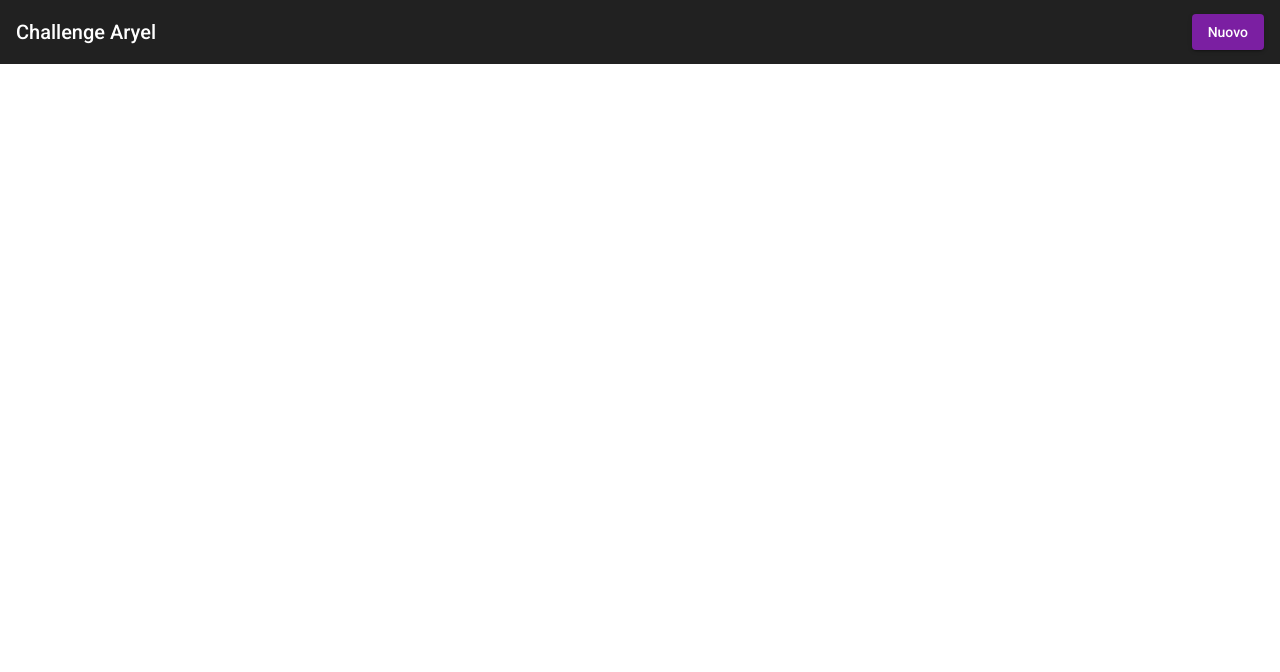
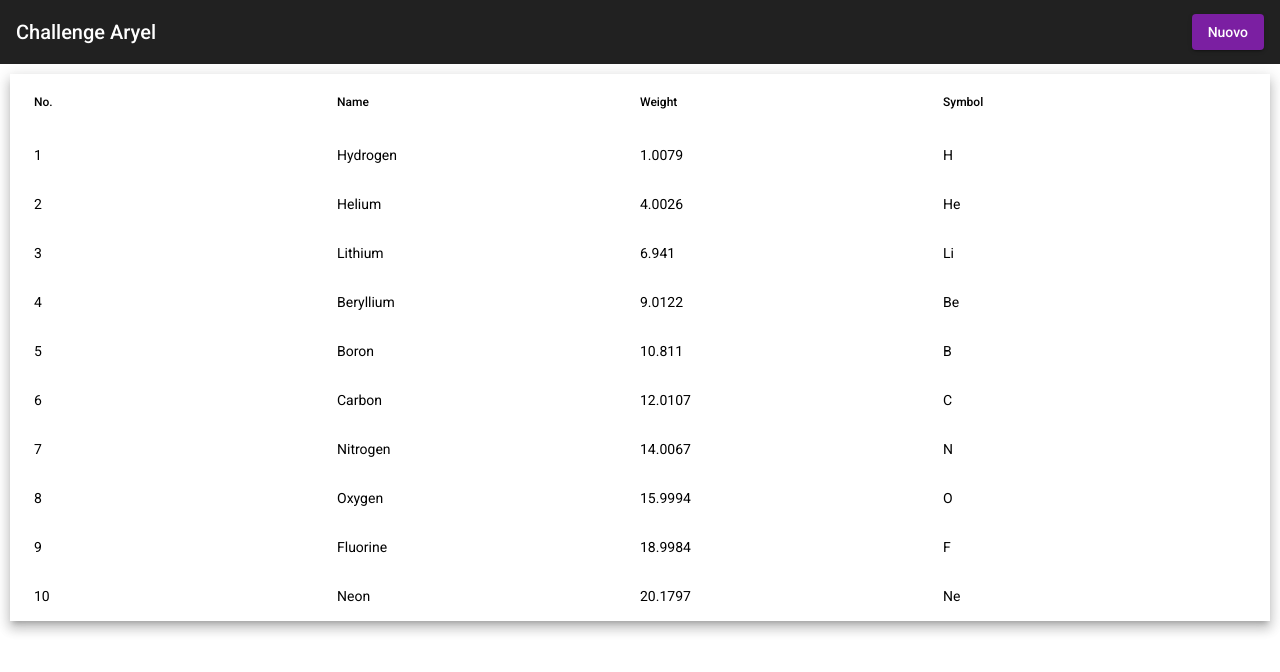
Before and after one commit to emafed/challenge-aryel, an Angular app in the folder app/: page / in a window 1280 px wide. Shown: the top 672 px of the page. Built offline with nearby package versions, Linux system fonts and the light colour scheme.

Commit message:
aggiunta dialog

```diff
--- a/app/src/app/app.component.css
+++ b/app/src/app/app.component.css
@@ -1,3 +1,20 @@
 .example-spacer {
     flex: 1 1 auto;
   }
+.mat-list-icon  {
+  color: rgba(0, 0, 0, 0.54);
+}
+
+
+.home{
+  padding: 10px;
+}
+
+.mat-table {
+background: white;
+}
+
+.mat-cell, .mat-footer-cell, .mat-header-cell{
+  color:black;
+  /* border-bottom: 1px solid black; */
+}
--- a/app/src/app/app.component.html
+++ b/app/src/app/app.component.html
@@ -5,7 +5,7 @@
 </mat-toolbar>
 
 <mat-menu #menu="matMenu">
-  <button mat-menu-item>
+  <button mat-menu-item (click)="openDialog()">
     <mat-icon>insert_drive_file</mat-icon>
     Carica File
   </button>
@@ -14,5 +14,36 @@
     Crea Cartella
   </button>
 </mat-menu>
+<div class="home">
+  <mat-table [dataSource]="dataSource" class="mat-elevation-z8">
+    <!-- Position Column -->
+    <ng-container matColumnDef="position">
+      <mat-header-cell *matHeaderCellDef> No. </mat-header-cell>
+      <mat-cell *matCellDef="let element"> {{element.position}} </mat-cell>
+    </ng-container>
+
+    <!-- Name Column -->
+    <ng-container matColumnDef="name">
+      <mat-header-cell *matHeaderCellDef> Name </mat-header-cell>
+      <mat-cell *matCellDef="let element"> {{element.name}} </mat-cell>
+    </ng-container>
+
+    <!-- Weight Column -->
+    <ng-container matColumnDef="weight">
+      <mat-header-cell *matHeaderCellDef> Weight </mat-header-cell>
+      <mat-cell *matCellDef="let element"> {{element.weight}} </mat-cell>
+    </ng-container>
+
+    <!-- Symbol Column -->
+    <ng-container matColumnDef="symbol">
+      <mat-header-cell *matHeaderCellDef> Symbol </mat-header-cell>
+      <mat-cell *matCellDef="let element"> {{element.symbol}} </mat-cell>
+    </ng-container>
+
+    <mat-header-row *matHeaderRowDef="displayedColumns"></mat-header-row>
+    <mat-row *matRowDef="let row; columns: displayedColumns;"></mat-row>
+  </mat-table>
+</div>
+
 
 <router-outlet></router-outlet>
--- a/app/src/app/app.component.ts
+++ b/app/src/app/app.component.ts
@@ -1,10 +1,41 @@
 import { Component } from '@angular/core';
+import { MatDialog } from '@angular/material/dialog';
+import { UploadDialog } from './upload-dialog/upload-dialog';
+
+export interface PeriodicElement {
+  name: string;
+  position: number;
+  weight: number;
+  symbol: string;
+}
+
+const ELEMENT_DATA: PeriodicElement[] = [
+  { position: 1, name: 'Hydrogen', weight: 1.0079, symbol: 'H' },
+  { position: 2, name: 'Helium', weight: 4.0026, symbol: 'He' },
+  { position: 3, name: 'Lithium', weight: 6.941, symbol: 'Li' },
+  { position: 4, name: 'Beryllium', weight: 9.0122, symbol: 'Be' },
+  { position: 5, name: 'Boron', weight: 10.811, symbol: 'B' },
+  { position: 6, name: 'Carbon', weight: 12.0107, symbol: 'C' },
+  { position: 7, name: 'Nitrogen', weight: 14.0067, symbol: 'N' },
+  { position: 8, name: 'Oxygen', weight: 15.9994, symbol: 'O' },
+  { position: 9, name: 'Fluorine', weight: 18.9984, symbol: 'F' },
+  { position: 10, name: 'Neon', weight: 20.1797, symbol: 'Ne' },
+];
 
 @Component({
   selector: 'app-root',
   templateUrl: './app.component.html',
   styleUrls: ['./app.component.css']
 })
+
+
 export class AppComponent {
+  constructor(private dialog: MatDialog) { }
   title = 'challenge-aryel';
+  displayedColumns: string[] = ['position', 'name', 'weight', 'symbol'];
+  dataSource = ELEMENT_DATA;
+
+  openDialog() {
+    this.dialog.open(UploadDialog);
+  }
 }
--- /dev/null
+++ b/app/src/app/upload-dialog/upload-dialog.html
@@ -0,0 +1,5 @@
+<h1 mat-dialog-title>Dialog with elements</h1>
+<div mat-dialog-content>This dialog showcases the title, close, content and actions elements.</div>
+<div mat-dialog-actions>
+  <button mat-button mat-dialog-close>Close</button>
+</div>
--- /dev/null
+++ b/app/src/app/upload-dialog/upload-dialog.ts
@@ -0,0 +1,11 @@
+import { Component } from '@angular/core';
+import { MatDialog } from '@angular/material/dialog';
+
+@Component({
+    selector: 'upload-dialog',
+    templateUrl: 'upload-dialog.html',
+})
+
+export class UploadDialog {
+    constructor(public dialog: MatDialog) { }
+}
```
Also changed, not shown: app/src/app/app.module.ts (+9 -5 lines).
